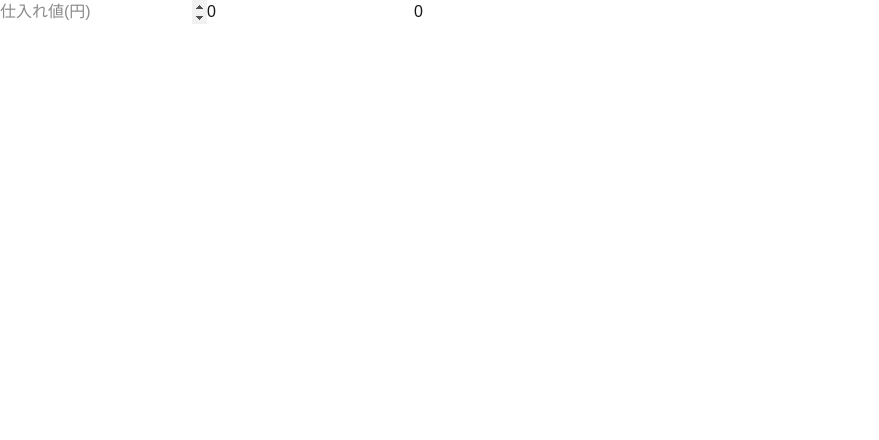
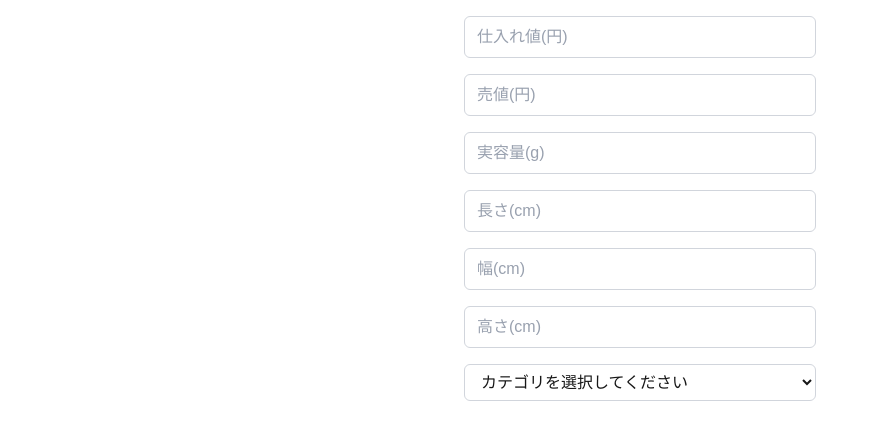
Before and after one commit to muu-ima/overseas-profit-calc, a Next.js app: page / in a window 1280 px wide. Shown: the top 440 px of the page, without its empty margins (0-879 px from the left). Built offline with nearby package versions, Linux system fonts and the light colour scheme.

Commit message:
フォーム入力の追加

```diff
--- /dev/null
+++ b/docker-compose.yml
@@ -0,0 +1,12 @@
+version: "3.8"
+services:
+  next-app:
+    build: .
+    ports:
+      - "3000:3000"
+    volumes:
+      - .:/app
+      - /app/node_modules
+    environment:
+      - NODE_ENV=development
+    command: npm run dev
--- a/package.json
+++ b/package.json
@@ -3,7 +3,7 @@
   "version": "0.1.0",
   "private": true,
   "scripts": {
-    "dev": "next dev --turbopack",
+    "dev": "next dev --turbopack -H 0.0.0.0",
     "build": "next build",
     "start": "next start",
     "lint": "next lint"
--- /dev/null
+++ b/public/data/categoryFees.json
@@ -0,0 +1,44 @@
+[
+  {
+    "label": "その他全般",
+    "value": 12.7,
+    "categories": [
+      "Antiques",
+      "Vinyl Records",
+      "Collectibles(General)",
+      "Consumer Electronics > Accessories",
+      "Video Game Accessories",
+      "eBay Motors > General"
+    ]
+  },
+    {
+    "label": "書籍・映画・音楽",
+    "value": 15.3,
+    "categories": ["Books & Magazines", "Movies & TV", "Music"]
+  },
+  {
+    "label": "カメラ・レンズ",
+    "value": 9.35,
+    "categories" : ["Most Cameras & Photo categories"]
+  },
+  {
+    "label": "ギター・ベース",
+    "value": 6.7,
+    "categories": ["Musical Instruments & Gear > Guitars & Basses"]
+  },
+    {
+    "label": "トレカ",
+    "value": 12.35,
+    "categories": ["Trading Cards", "Comic Books & Memorabilia"]
+  },
+  {
+    "label": "時計",
+    "value": 13.0,
+    "categories": ["Jewelry & Watches"]
+  },
+  {
+    "label": "アクセサリー",
+    "value": 12.5,
+    "categories": ["Watches, Parts & Accessories"]
+  }
+]
--- a/src/app/page.tsx
+++ b/src/app/page.tsx
@@ -3,22 +3,32 @@
 import { useEffect, useState } from "react";
 import { getCheapestShipping, ShippingData } from "@/lib/shipping";
 
-// 👇 ここに型定義を追加
+// ここから型定義を追加
 type ShippingResult = {
   method: string;
   price: number | null;
 };
 
+type CategoryFeeType = {
+  label: string;
+  value: number;
+  categories: string[];
+};
+
 export default function Page() {
   const [shippingRates, setShippingRates] = useState<ShippingData | null>(null);
   const [costPrice, setCostPrice] = useState<number | "">("");
-  const [sellingPrice, setSellingPrice] = useState<number>(0);
-  const [weight, setWeight] = useState<number>(0);
+  const [sellingPrice, setSellingPrice] = useState<number | "">("");
+  const [weight, setWeight] = useState<number | null>(null);
   const [dimensions, setDimensions] = useState({
     length: 0,
     width: 0,
     height: 0,
   });
+  const [categoryOptions, setCategoryOptions] = useState<CategoryFeeType[]>([]);
+  const [selectedCategoryFee, setSelectedCategoryFee] = useState<number | "">(
+    ""
+  );
   const [result, setResult] = useState<ShippingResult | null>(null);
 
   useEffect(() => {
@@ -28,14 +38,21 @@ export default function Page() {
   }, []);
 
   useEffect(() => {
-    if (shippingRates && weight > 0) {
+    fetch("/data/categoryFees.json")
+      .then((res) => res.json())
+      .then((data) => setCategoryOptions(data));
+  }, []);
+
+
+  useEffect(() => {
+    if (shippingRates && weight !== null && weight > 0) {
       const cheapest = getCheapestShipping(shippingRates, weight, dimensions);
       setResult(cheapest);
     }
   }, [shippingRates, weight, dimensions]);
 
   return (
-    <div>
+    <div className="p-4 max-w-sm mx-auto flex flex-col space-y-4">
       <input
         type="number"
         value={costPrice}
@@ -44,19 +61,67 @@ export default function Page() {
           setCostPrice(val === "" ? "" : Number(val));
         }}
         placeholder="仕入れ値(円)"
+        className="w-full px-3 py-2 border border-gray-300 rounded-md placeholder-gray-400 focus:outline-none focus:ring-2 focus:ring-blue-500 focus:border-transparent"
       />
       <input
         type="number"
         value={sellingPrice}
-        onChange={(e) => setSellingPrice(Number(e.target.value))}
+        onChange={(e) => {
+          const val = e.target.value;
+          setSellingPrice(val === "" ? "" : Number(val));
+        }}
         placeholder="売値(円)"
+        className="w-full px-3 py-2 border border-gray-300 rounded-md placeholder-gray-400 focus:outline-none focus:ring-2 focus:ring-blue-500 focus:border-transparent"
       />
       <input
         type="number"
-        value={weight}
-        onChange={(e) => setWeight(Number(e.target.value))}
-        placeholder="重量(g)"
+        value={weight ?? ""}
+        onChange={(e) => {
+          const val = e.target.value;
+          setWeight(val === "" ? null : Number(val));
+        }}
+        placeholder="実容量(g)"
+        className="w-full px-3 py-2 border border-gray-300 rounded-md placeholder-gray-400 focus:outline-none focus:ring-2 focus:ring-blue-500 focus:border-transparent"
       />
+      <input
+        type="number"
+        value={dimensions.length === 0 ? "" : dimensions.length}
+        onChange={(e) =>
+          setDimensions((prev) => ({ ...prev, length: Number(e.target.value) }))
+        }
+        placeholder="長さ(cm)"
+        className="w-full px-3 py-2 border border-gray-300 rounded-md placeholder-gray-400 focus:outline-none focus:ring-2 focus:ring-blue-500 focus:border-transparent"
+      />
+      <input
+        type="number"
+        value={dimensions.width === 0 ? "" : dimensions.width}
+        onChange={(e) =>
+          setDimensions((prev) => ({ ...prev, width: Number(e.target.value) }))
+        }
+        placeholder="幅(cm)"
+        className="w-full px-3 py-2 border border-gray-300 rounded-md placeholder-gray-400 focus:outline-none focus:ring-2 focus:ring-blue-500 focus:border-transparent"
+      />
+      <input
+        type="number"
+        value={dimensions.height === 0 ? "" : dimensions.height}
+        onChange={(e) =>
+          setDimensions((prev) => ({ ...prev, height: Number(e.target.value) }))
+        }
+        placeholder="高さ(cm)"
+        className="w-full px-3 py-2 border border-gray-300 rounded-md placeholder-gray-400 focus:outline-none focus:ring-2 focus:ring-blue-500 focus:border-transparent"
+      />
+      <select
+        value={selectedCategoryFee}
+        onChange={(e) => setSelectedCategoryFee(Number(e.target.value))}
+        className="w-full px-3 py-2 border border-gray-300 rounded-md placeholder-gray-400 focus:outline-none focus:ring-2 focus:ring-blue-500 focus:border-transparent"
+      >
+        <option value="">カテゴリを選択してください</option>
+        {categoryOptions.map((cat) => (
+          <option key={cat.label} value={cat.value}>
+            {cat.label} ({cat.value}%)
+          </option>
+        ))}
+      </select>
     </div>
   );
 }
```
Also changed, not shown: 2 other files (tests, documents, lock files or other folders).
